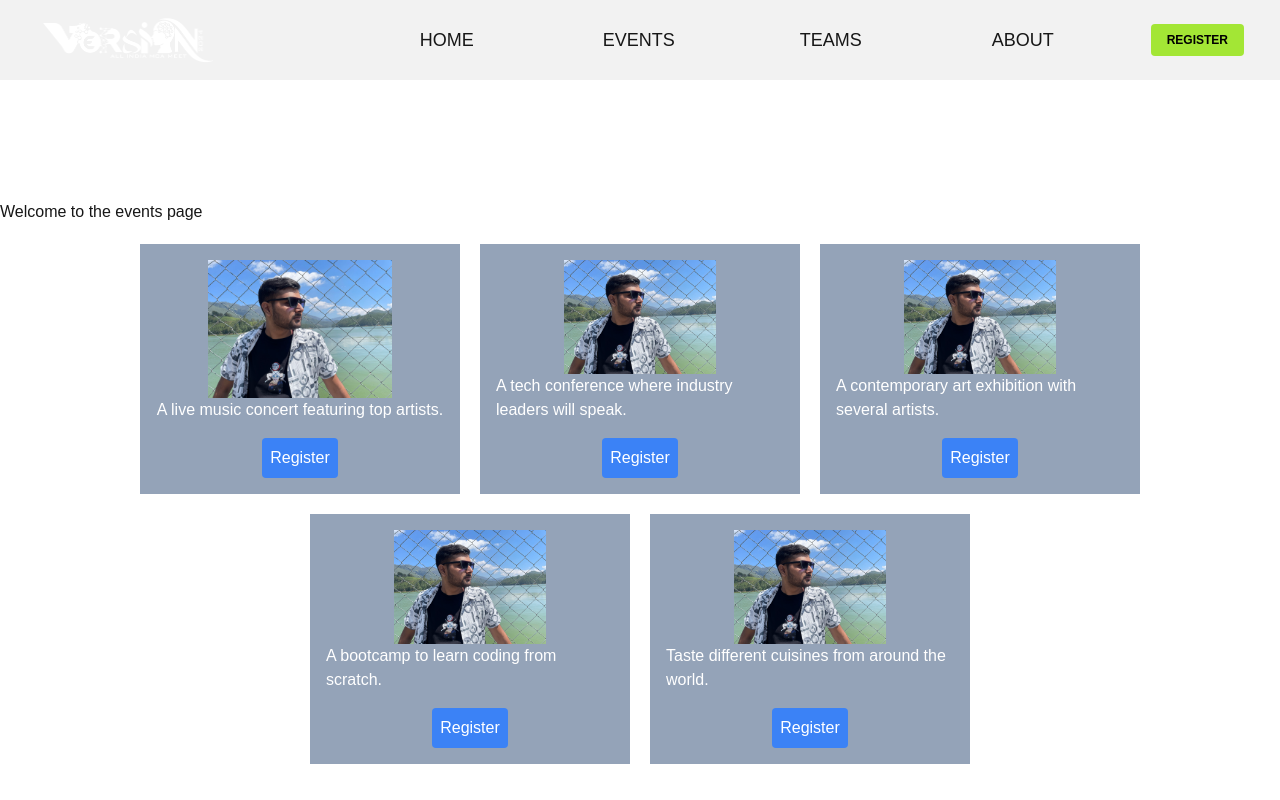
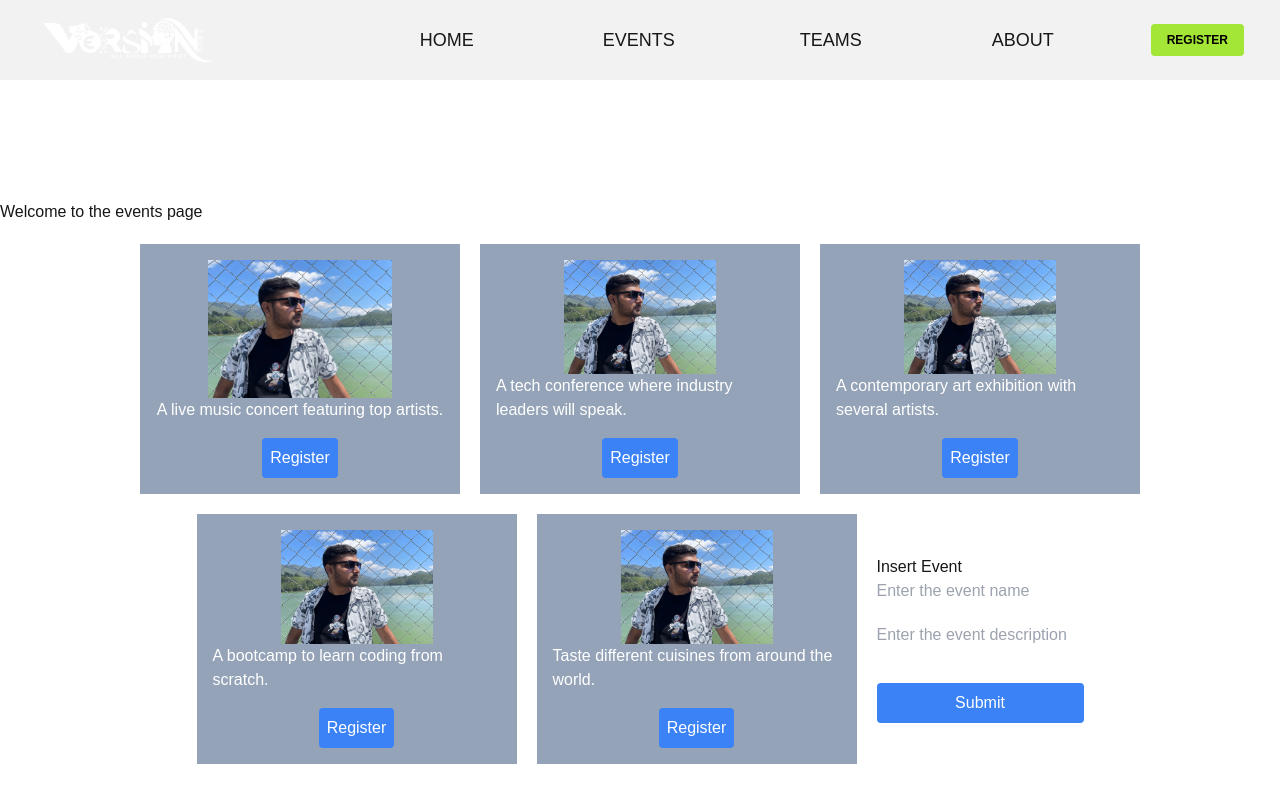
Before and after one commit to VersionMCA/Version25, a Next.js app: page /events in a window 1280 px wide. Built offline with nearby package versions, Linux system fonts and the light colour scheme; no server answers; what tailwind-clip-path would draw is missing.

Commit message:
add insertEvent end point

```diff
--- /dev/null
+++ b/src/app/api/events/insert/route.js
@@ -0,0 +1,31 @@
+import { prisma } from '@/db/index.mjs';
+
+export async function POST(req) {
+    try {
+        const { eventName, description } = await req.json();
+        console.log(eventName, description);
+
+        const existingEvent = await prisma.event.findUnique({
+            where: { eventName: eventName }
+        })
+        console.log(existingEvent)
+
+        if (existingEvent) {
+            return new Response(JSON.stringify({ error: "Event already exists" }), { status: 400 });
+        }
+
+        const newEvent = await prisma.event.create({
+            data: {
+                eventName: eventName,
+                description: description
+            }
+        });
+
+        console.log(newEvent);
+        return new Response(JSON.stringify(newEvent), { status: 201 });
+
+    } catch (error) {
+        console.error(error); // Log the error for debugging
+        return new Response(JSON.stringify({ error: "Internal server error" }), { status: 500 });
+    }
+}
--- /dev/null
+++ b/src/app/events/InsertEvents.jsx
@@ -0,0 +1,62 @@
+'use client'
+const InsertEvents = () => {
+
+    const submitEvent = async (e) => {
+        e.preventDefault();
+
+        const eventName = e.target.eventName.value;
+        const description = e.target.description.value;
+
+        if (!eventName || !description) {
+            alert("Please fill all the fields");
+            return;
+        }
+        try {
+            const res = await fetch('/api/events/insert', {
+                method: "POST",
+                headers: {
+                    "Content-Type": "application/json"
+                },
+                body: JSON.stringify({
+                    eventName,
+                    description
+                })
+            })
+            const data = await res.json();
+            if (data.ok) {
+                console.log("Event inserted successfully");
+                e.target.eventName.value = "";
+                e.target.description.value = "";
+            }
+        }
+        catch (error) {
+            console.log(error);
+            alert("Something went wrong. Please try again.");
+        }
+    }
+
+    return (
+        <div>
+            <h1>Insert Event</h1>
+            <form className="flex flex-col gap-5 text-black" onSubmit={submitEvent}>
+                <input
+                    type="text"
+                    required
+                    placeholder="Enter the event name"
+                    name="eventName"
+                />
+                <input
+                    type="text"
+                    required
+                    placeholder="Enter the event description"
+                    name="description"
+                />
+                <button type="submit" className="mt-4 bg-blue-500 text-white p-2 rounded">
+                    Submit
+                </button>
+            </form>
+        </div>
+    );
+}
+
+export default InsertEvents;
--- a/src/app/events/page.jsx
+++ b/src/app/events/page.jsx
@@ -1,4 +1,5 @@
 import EventCard from "./EventCard";
+import InsertEvents from "./InsertEvents";
 import eventsList from "@/helper/eventsList";
 const page = () => {
   return (
@@ -9,6 +10,7 @@ const page = () => {
           <EventCard key={event.id} event={event} />
         ))
       }
+      <InsertEvents />
     </div>
   )
 }
```
